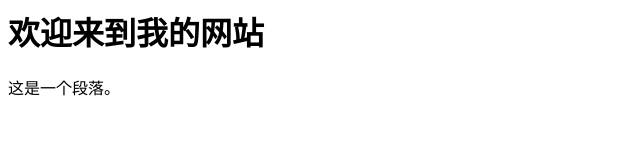
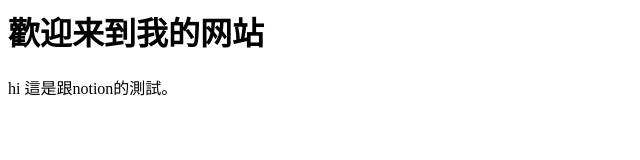
Before and after one commit to alien4817/notion, a plain HTML site: page index.html in a window 1280 px wide. Shown: the whole page, without its empty margins (0-640 px from the left). Drawn offline with Linux system fonts and the light colour scheme.

Commit message:
Update index.html

```diff
--- a/index.html
+++ b/index.html
@@ -3,7 +3,7 @@
     <title>我的第一个HTML页面</title>
   </head>
   <body>
-    <h1>欢迎来到我的网站</h1>
-    <p>这是一个段落。</p>
+    <h1>歡迎来到我的网站</h1>
+    <p>hi 這是跟notion的測試。</p>
   </body>
 </html>
```
